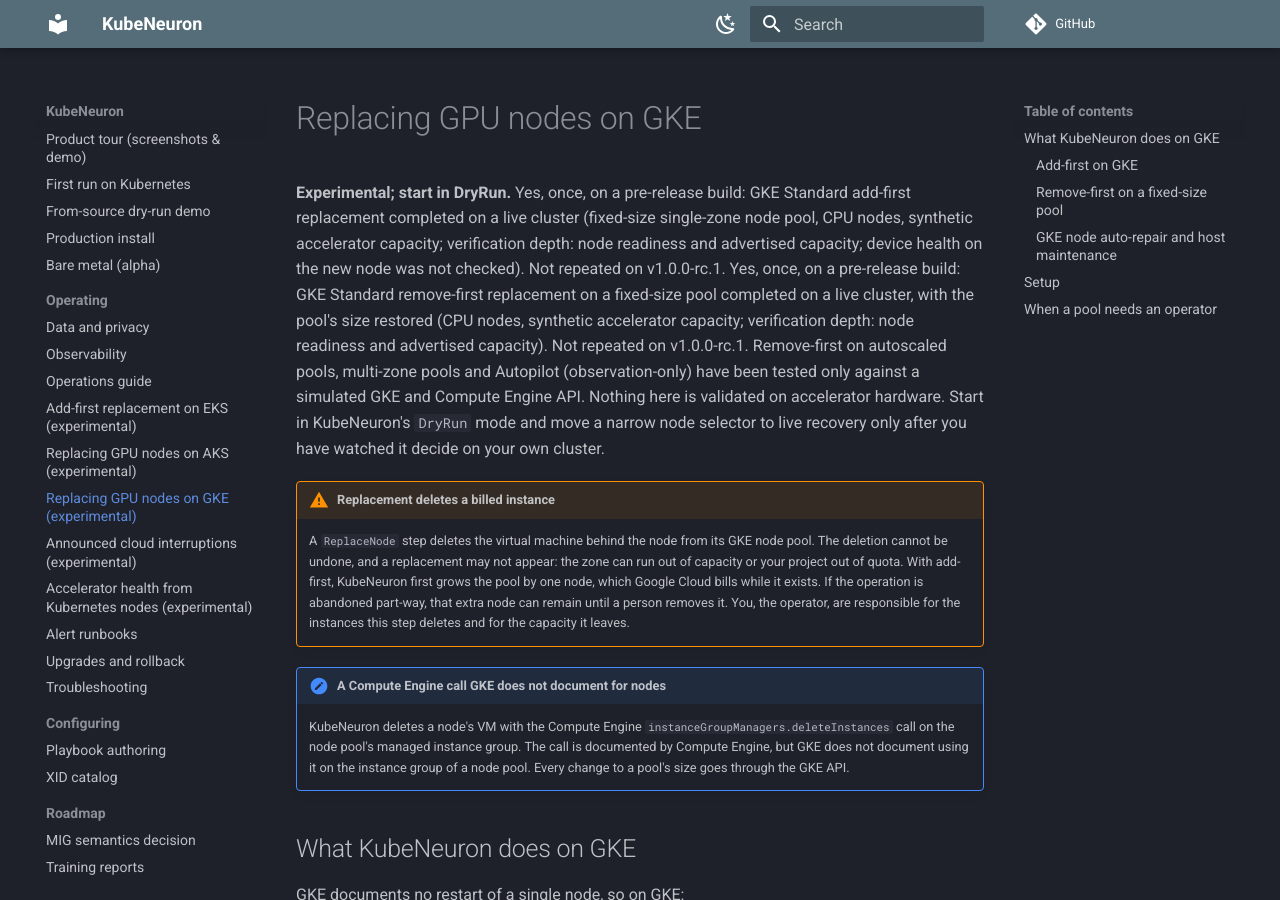
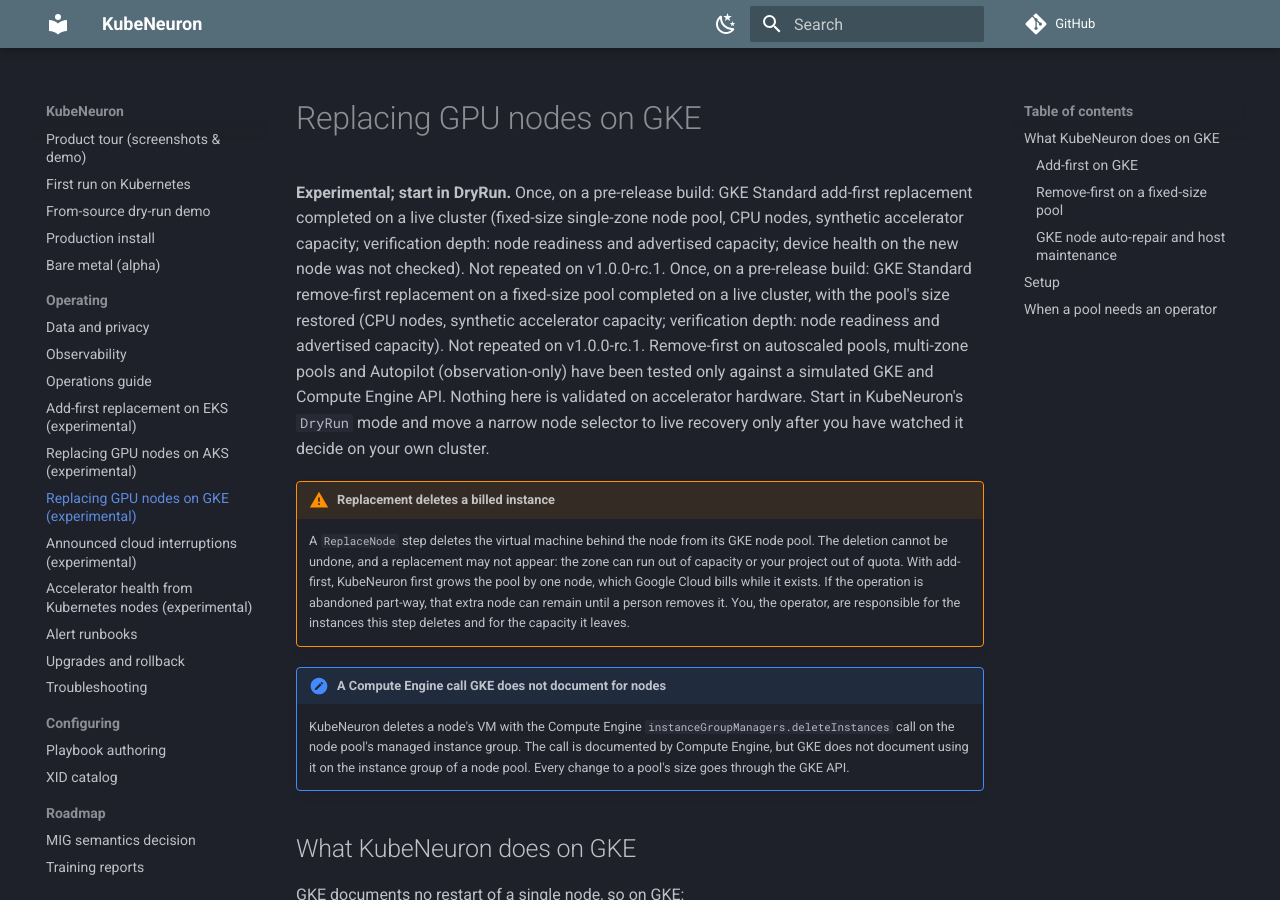
Before and after one commit to kubeneuron/kubeneuron, an MkDocs documentation site: the page built from docs/cloud-gcp.md, in a window 1280 px wide and 900 px high. Built offline with MkDocs 1.6.1 and Material for MkDocs 9.7.7, drawn with Linux system fonts in a browser that asks for light colours; comment, search, counter and statistics services are not loaded; some of the changed text lies outside the part shown.

Commit message:
Name the pool type of the live AKS remove-first run
The run used a fixed-size node pool; autoscaled pools stay untested live. Open the cloud guides' evidence sentences as plain statements.

Signed-off-by: Andrii Petruk <andrey.petruk@gmail.com>

```diff
--- a/docs/cloud-gcp.md
+++ b/docs/cloud-gcp.md
@@ -1,7 +1,7 @@
 # Replacing GPU nodes on GKE
 
-**Experimental; start in DryRun.** Yes, once, on a pre-release build: GKE Standard add-first replacement completed on a live cluster (fixed-size single-zone node pool, CPU nodes, synthetic accelerator capacity; verification depth: node readiness and advertised capacity; device health on the new node was not checked). Not repeated on v1.0.0-rc.1.
-Yes, once, on a pre-release build: GKE Standard remove-first replacement on a fixed-size pool completed on a live cluster, with the pool's size restored (CPU nodes, synthetic accelerator capacity; verification depth: node readiness and advertised capacity). Not repeated on v1.0.0-rc.1.
+**Experimental; start in DryRun.** Once, on a pre-release build: GKE Standard add-first replacement completed on a live cluster (fixed-size single-zone node pool, CPU nodes, synthetic accelerator capacity; verification depth: node readiness and advertised capacity; device health on the new node was not checked). Not repeated on v1.0.0-rc.1.
+Once, on a pre-release build: GKE Standard remove-first replacement on a fixed-size pool completed on a live cluster, with the pool's size restored (CPU nodes, synthetic accelerator capacity; verification depth: node readiness and advertised capacity). Not repeated on v1.0.0-rc.1.
 Remove-first on autoscaled pools, multi-zone pools and Autopilot
 (observation-only) have been tested only against a simulated GKE and Compute
 Engine API. Nothing here is validated on accelerator hardware. Start in KubeNeuron's `DryRun` mode and move a narrow node
@@ -100,7 +100,7 @@ next attempt.
 
 ### Remove-first on a fixed-size pool
 
-Experimental. Yes, once, on a pre-release build: GKE Standard remove-first replacement on a fixed-size pool completed on a live cluster, with the pool's size restored (CPU nodes, synthetic accelerator capacity; verification depth: node readiness and advertised capacity). Not repeated on v1.0.0-rc.1. On a fixed-size
+Experimental. Once, on a pre-release build: GKE Standard remove-first replacement on a fixed-size pool completed on a live cluster, with the pool's size restored (CPU nodes, synthetic accelerator capacity; verification depth: node readiness and advertised capacity). Not repeated on v1.0.0-rc.1. On a fixed-size
 pool, deleting a node's instance leaves the pool one node short until its
 size is set back, which takes a second call. KubeNeuron keeps a plan of the
 replacement on the incident, so a controller that stops between the two
```
Also changed, not shown: README.md (+1 -1 lines), docs/cloud-azure.md (+2 -2 lines), docs/reference-capabilities.md (+2 -2 lines).
